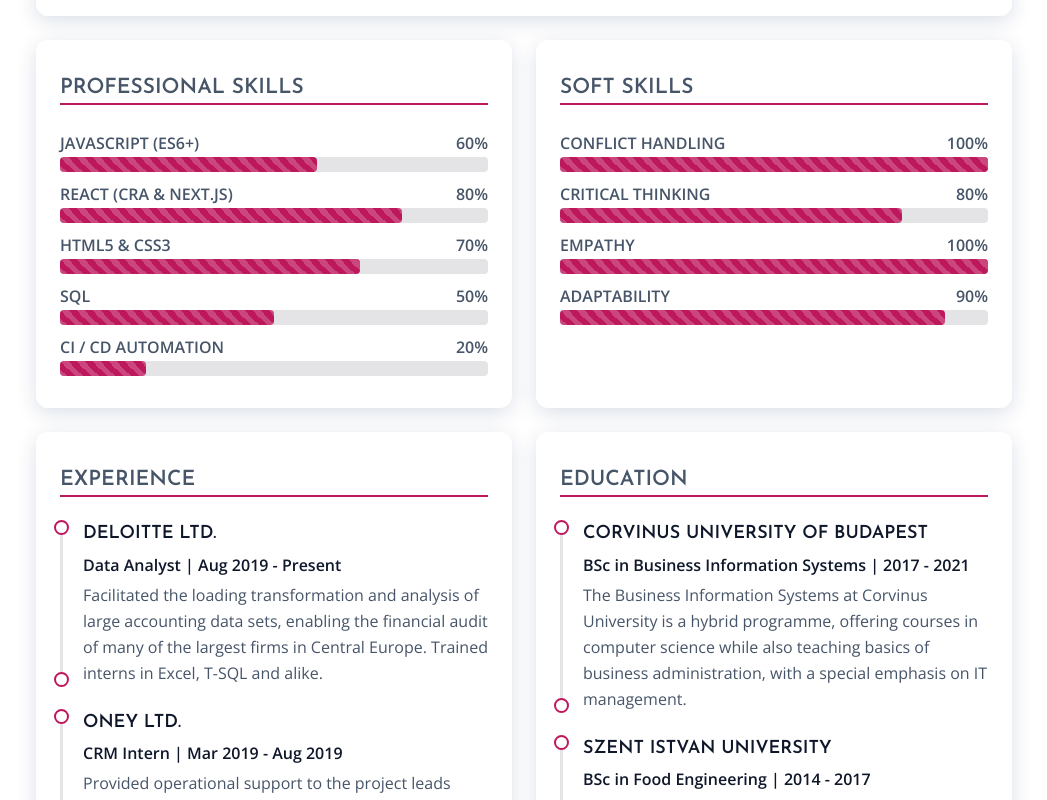
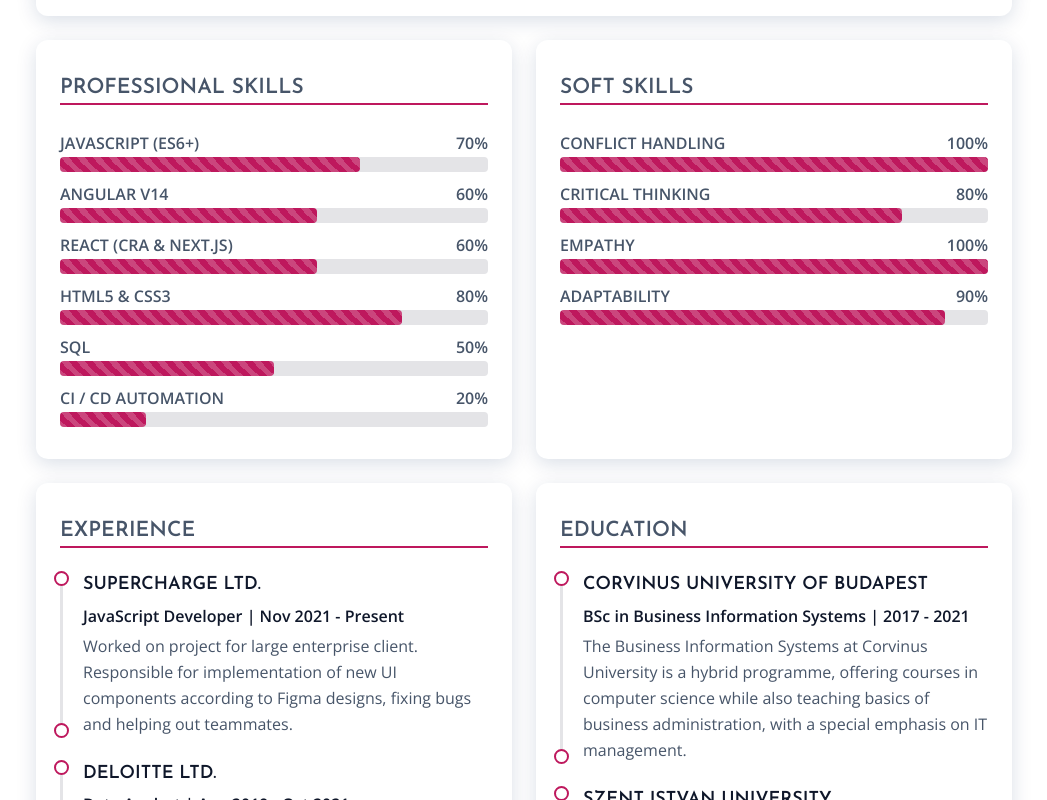
Before and after one commit to zsofiaflorek/portfolio, a Next.js app: page /about in a window 1280 px wide. Shown: the part 560-1360 px from the top of the page, without its empty margins (116-1163 px from the left). Built offline with nearby package versions, Linux system fonts and the light colour scheme.

Commit message:
Update hard skills and experiences

```diff
--- a/pages/about.js
+++ b/pages/about.js
@@ -61,9 +61,10 @@ export default function AboutPage() {
         </Card>
         <div className="grid grid-cols-1 gap-6 lg:grid-cols-2 my-6">
           <CVCard title="Professional skills">
-            <SkillBar tech="JavaScript (ES6+)" percentage="60%" />
-            <SkillBar tech="React (CRA & Next.js)" percentage="80%" />
-            <SkillBar tech="HTML5 & CSS3" percentage="70%" />
+            <SkillBar tech="JavaScript (ES6+)" percentage="70%" />
+            <SkillBar tech="Angular v14" percentage="60%" />
+            <SkillBar tech="React (CRA & Next.js)" percentage="60%" />
+            <SkillBar tech="HTML5 & CSS3" percentage="80%" />
             <SkillBar tech="SQL" percentage="50%" />
             <SkillBar tech="CI / CD automation" percentage="20%" />
           </CVCard>
@@ -75,9 +76,15 @@ export default function AboutPage() {
           </CVCard>
           <CVCard title="Experience">
             <TimelineItem
+              title="Supercharge Ltd."
+              subtitle="JavaScript Developer"
+              timeframe="Nov 2021 - Present"
+              description=" Worked on project for large enterprise client. Responsible for implementation of new UI components according to Figma designs, fixing bugs and helping out teammates."
+            />
+            <TimelineItem
               title="Deloitte Ltd."
               subtitle="Data Analyst"
-              timeframe="Aug 2019 - Present"
+              timeframe="Aug 2019 - Oct 2021"
               description="Facilitated the loading transformation and analysis of large accounting data sets, enabling the financial audit of many of the largest firms in Central Europe. Trained interns in Excel, T-SQL and alike."
             />
             <TimelineItem
```
